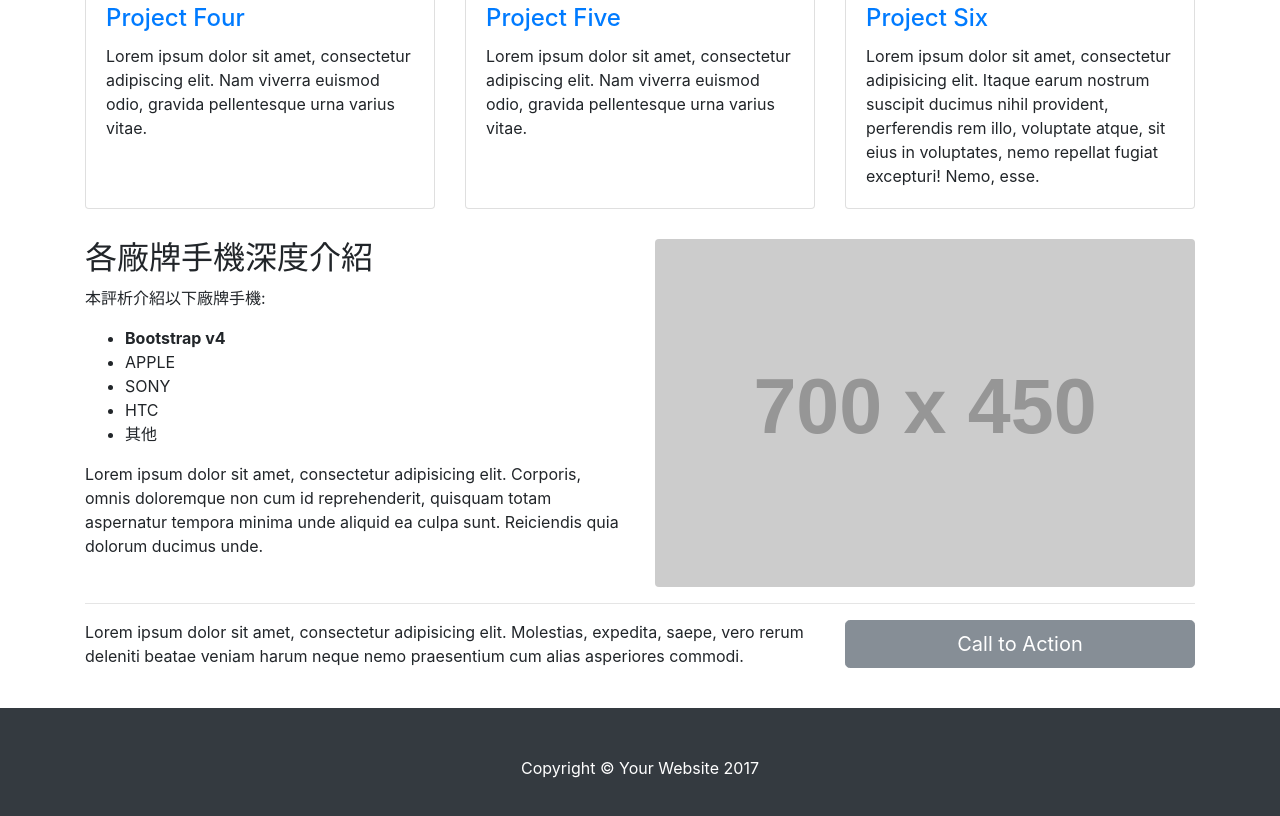
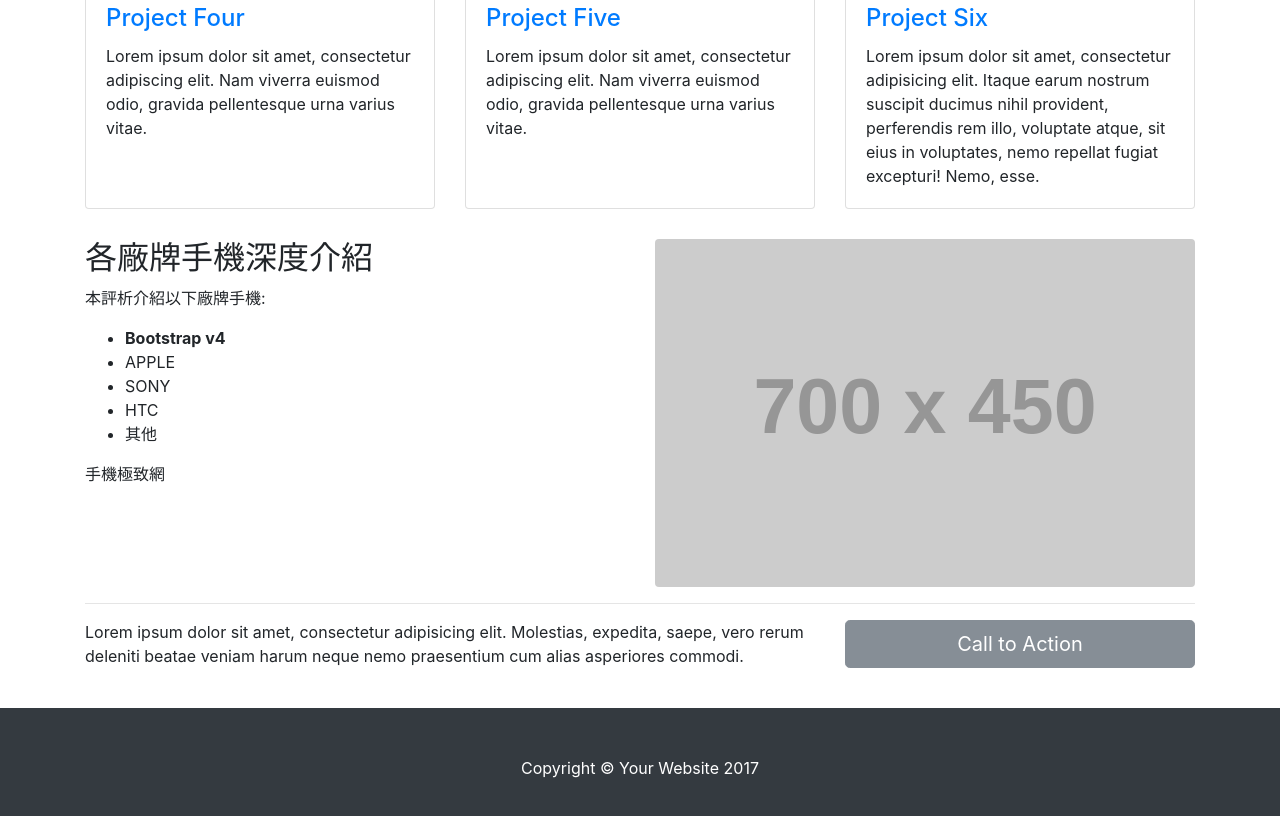
Before and after one commit to clut10537/git-Demo, a website: page index.html in a window 1280 px wide. Shown: the part 1741-2557 px from the top of the page. Drawn offline with Linux system fonts and the light colour scheme; placeholder pictures from the web are drawn by us.

Commit message:
修改下方文字，標示網站名稱。

```diff
--- a/index.html
+++ b/index.html
@@ -248,7 +248,7 @@
             <li>HTC</li>
             <li>其他</li>
           </ul>
-          <p>Lorem ipsum dolor sit amet, consectetur adipisicing elit. Corporis, omnis doloremque non cum id reprehenderit, quisquam totam aspernatur tempora minima unde aliquid ea culpa sunt. Reiciendis quia dolorum ducimus unde.</p>
+          <p>手機極致網</p>
         </div>
         <div class="col-lg-6">
           <img class="img-fluid rounded" src="http://placehold.it/700x450" alt="">
```
